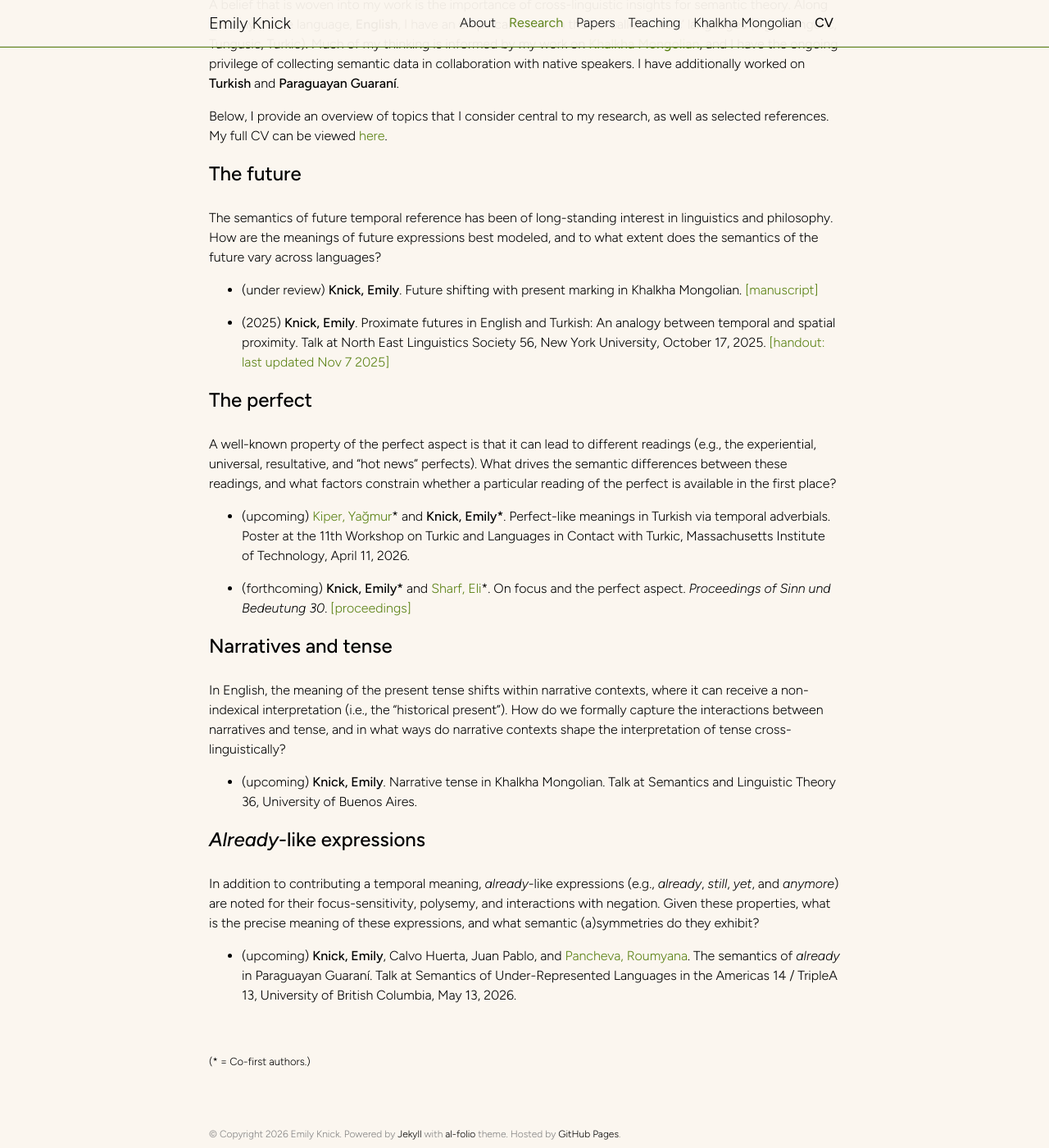
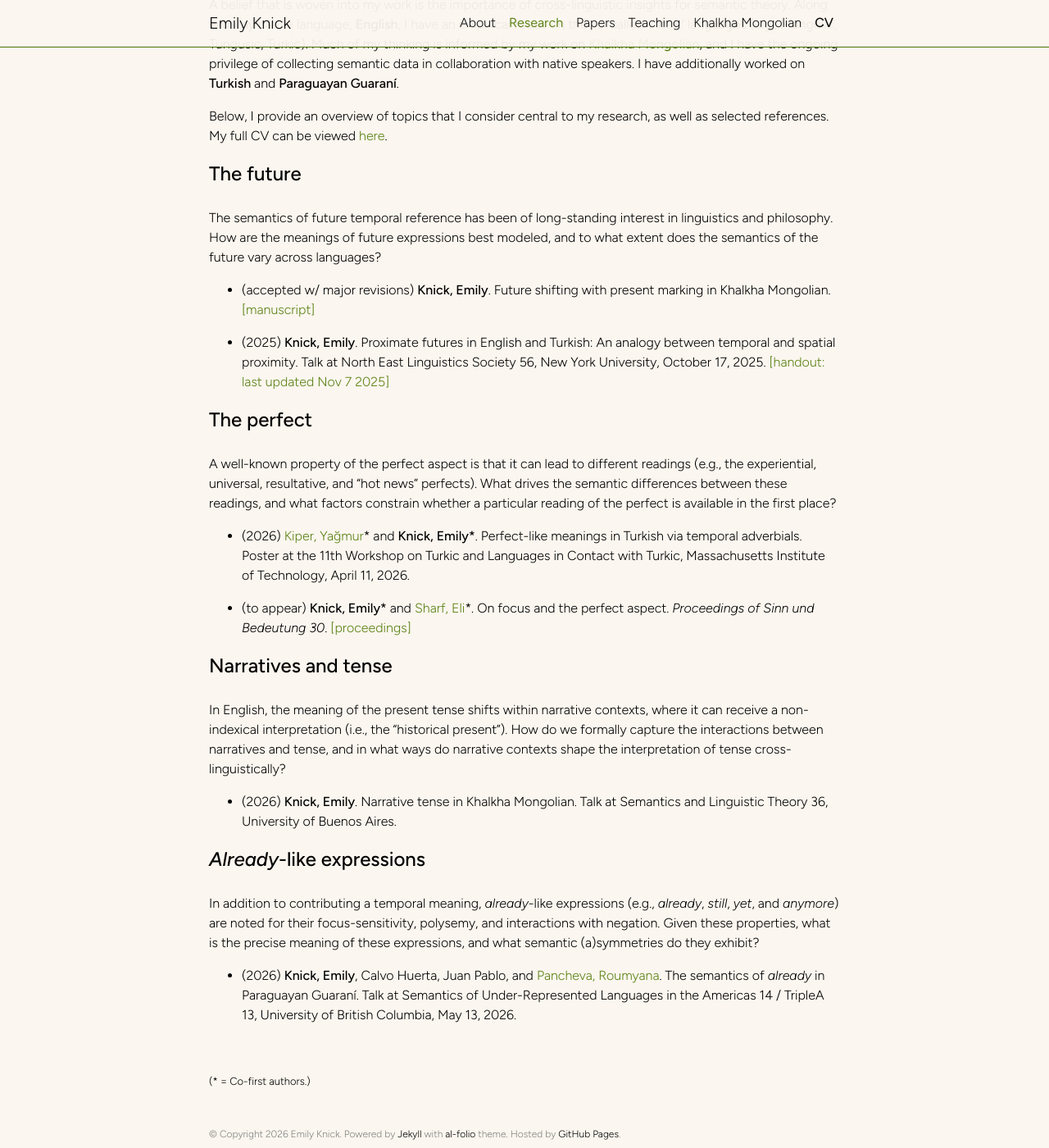
Before and after one commit to emilyknick/emilyknick.github.io, a Jekyll site: the page built from _pages/research.md, in a window 1280 px wide and 1400 px high, scrolled down 255 px. Shown: the whole window at 82% size. Built offline with Jekyll 4.4.1, drawn with Linux system fonts in a browser that asks for light colours; comment, search, counter and statistics services are not loaded; a style sheet for code colours, icons or effects is not loaded.

Commit message:
Mar 27 2026 updates

```diff
--- a/_pages/research.md
+++ b/_pages/research.md
@@ -15,26 +15,26 @@
 <font size="5"><b>The future</b></font><br>
 The semantics of future temporal reference has been of long-standing interest in linguistics and philosophy. How are the meanings of future expressions best modeled, and to what extent does the semantics of the future vary across languages?
 
-* (under review) <b>Knick, Emily</b>. Future shifting with present marking in Khalkha Mongolian. [\[manuscript\]](/assets/pdf/Future-shifting-with-present-marking-in-Khalkha-Mongolian.pdf)
+* (accepted w/ major revisions) <b>Knick, Emily</b>. Future shifting with present marking in Khalkha Mongolian. [\[manuscript\]](/assets/pdf/Future-shifting-with-present-marking-in-Khalkha-Mongolian.pdf)
 
 * (2025) <b>Knick, Emily</b>. Proximate futures in English and Turkish: An analogy between temporal and spatial proximity. Talk at North East Linguistics Society 56, New York University, October 17, 2025. [\[handout: last updated Nov 7 2025\]](/assets/pdf/USC_Knick_Handout.pdf)
 
 <font size="5"><b>The perfect</b></font><br>
 A well-known property of the perfect aspect is that it can lead to different readings (e.g., the experiential, universal, resultative, and “hot news" perfects). What drives the semantic differences between these readings, and what factors constrain whether a particular reading of the perfect is available in the first place?
 
-* (upcoming) [Kiper, Yağmur](https://yagmurkiper.github.io/)* and <b>Knick, Emily*</b>. Perfect-like meanings in Turkish via temporal adverbials. Poster at the 11th Workshop on Turkic and Languages in Contact with Turkic, Massachusetts Institute of Technology, April 11, 2026.
+* (2026) [Kiper, Yağmur](https://yagmurkiper.github.io/)* and <b>Knick, Emily*</b>. Perfect-like meanings in Turkish via temporal adverbials. Poster at the 11th Workshop on Turkic and Languages in Contact with Turkic, Massachusetts Institute of Technology, April 11, 2026.
 
-* (forthcoming) <b>Knick, Emily* </b>and [Sharf, Eli](https://people.ucsc.edu/~ebsharf/index.html)*. On focus and the perfect aspect. <i>Proceedings of Sinn und Bedeutung 30</i>. [\[proceedings\]](/assets/pdf/Knick_Sharf_SuB30.pdf)
+* (to appear) <b>Knick, Emily* </b>and [Sharf, Eli](https://people.ucsc.edu/~ebsharf/index.html)*. On focus and the perfect aspect. <i>Proceedings of Sinn und Bedeutung 30</i>. [\[proceedings\]](/assets/pdf/Knick_Sharf_SuB30.pdf)
 
 <font size="5"><b>Narratives and tense</b></font><br>
 In English, the meaning of the present tense shifts within narrative contexts, where it can receive a non-indexical interpretation (i.e., the “historical present"). How do we formally capture the interactions between narratives and tense, and in what ways do narrative contexts shape the interpretation of tense cross-linguistically?
 
-* (upcoming) <b>Knick, Emily</b>. Narrative tense in Khalkha Mongolian. Talk at Semantics and Linguistic Theory 36, University of Buenos Aires.
+* (2026) <b>Knick, Emily</b>. Narrative tense in Khalkha Mongolian. Talk at Semantics and Linguistic Theory 36, University of Buenos Aires.
 
 <font size="5"><b><i>Already</i>-like expressions</b></font><br>
 In addition to contributing a temporal meaning, <i>already</i>-like expressions (e.g., <i>already</i>, <i>still</i>, <i>yet</i>, and <i>anymore</i>) are noted for their focus-sensitivity, polysemy, and interactions with negation. Given these properties, what is the precise meaning of these expressions, and what semantic (a)symmetries do they exhibit?
 
-* (upcoming) <b>Knick, Emily</b>, Calvo Huerta, Juan Pablo, and [Pancheva, Roumyana](https://pancheva.github.io/). The semantics of <i>already</i> in Paraguayan Guaraní. Talk at Semantics of Under-Represented Languages in the Americas 14 / TripleA 13, University of British Columbia, May 13, 2026.
+* (2026) <b>Knick, Emily</b>, Calvo Huerta, Juan Pablo, and [Pancheva, Roumyana](https://pancheva.github.io/). The semantics of <i>already</i> in Paraguayan Guaraní. Talk at Semantics of Under-Represented Languages in the Americas 14 / TripleA 13, University of British Columbia, May 13, 2026.
 
 <br>
 <font size="2">(* = Co-first authors.)</font>
```
Also changed, not shown: _pages/papers.md (+3 -3 lines), 1 other file.
